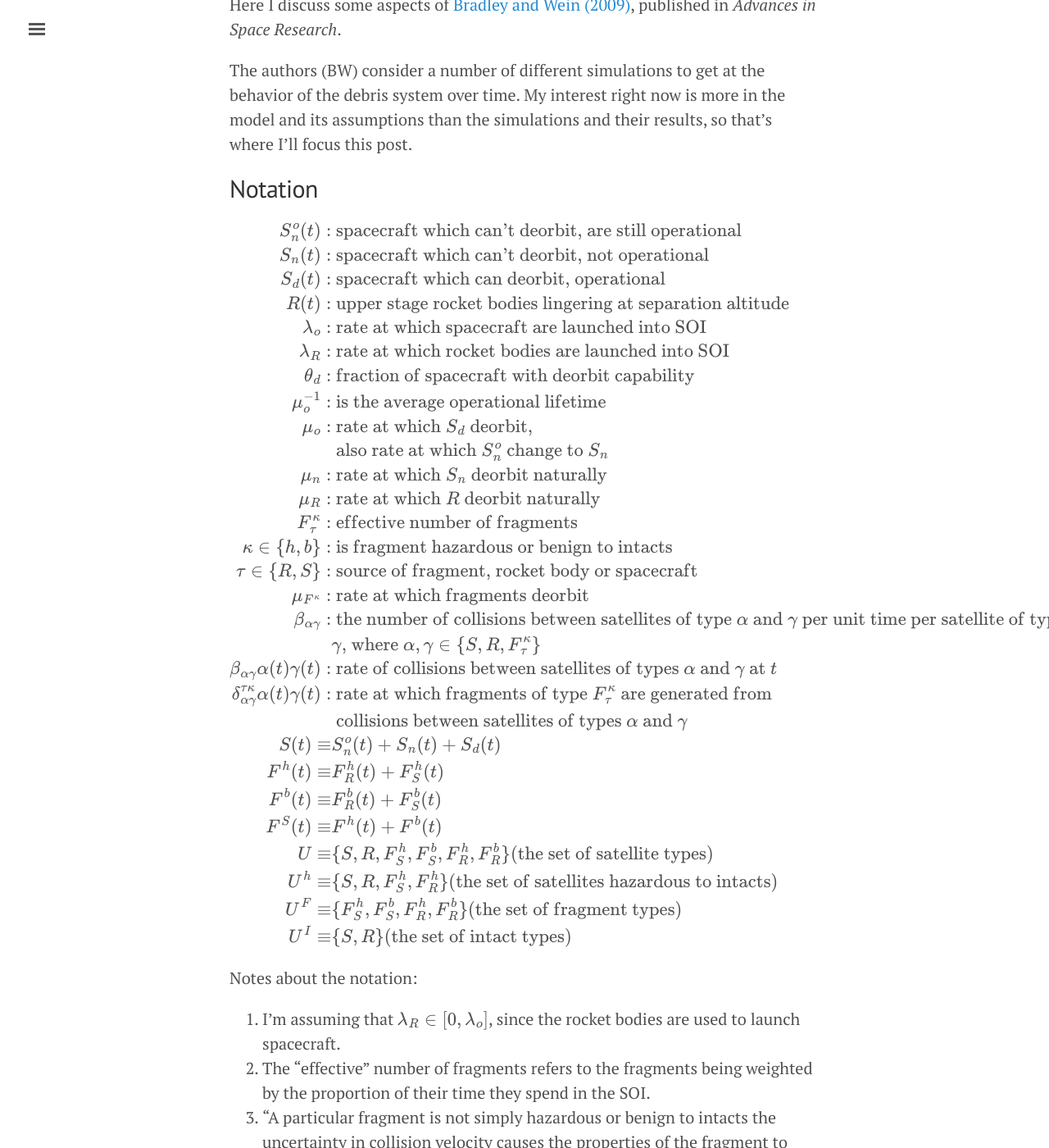
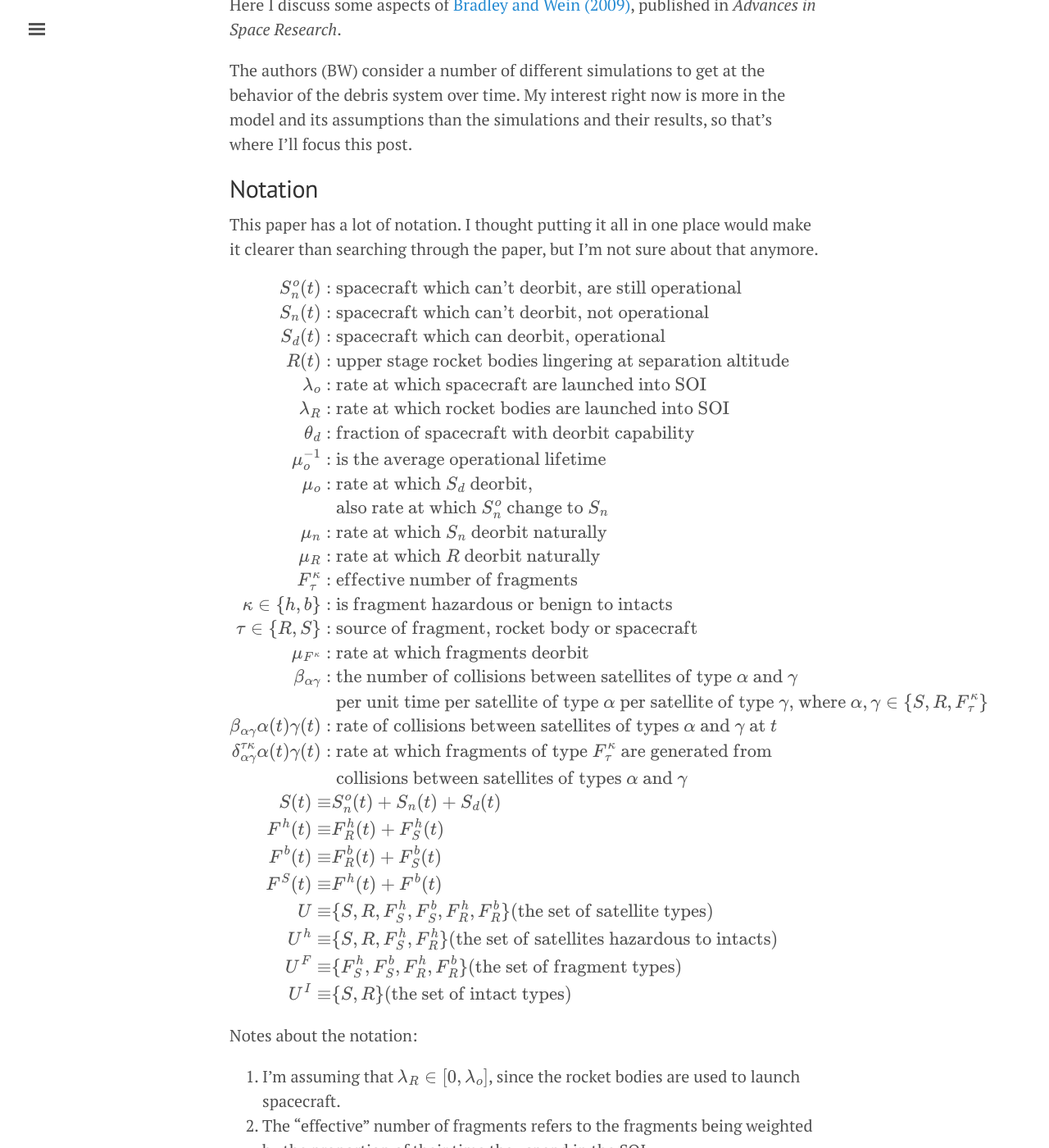
Before and after one commit to akhilrao/akhilrao.github.io, a Jekyll site: the page built from _posts/2016-07-29-paper-review-bradley-wein-space debris.md, in a window 1280 px wide and 1400 px high, scrolled down 291 px. Shown: the whole window at 82% size. Built offline with Jekyll 4.4.1, drawn with Linux system fonts in a browser that asks for light colours; formulas are drawn with MathJax 3; some of the changed text lies outside the part shown.

Commit message:
fixed jekyll...?

```diff
--- a/_posts/2016-07-29-paper-review-bradley-wein-space debris.md
+++ b/_posts/2016-07-29-paper-review-bradley-wein-space debris.md
@@ -16,6 +16,8 @@ The authors (BW) consider a number of different simulations to get at the behavi
 
 ## Notation
 
+This paper has a lot of notation. I thought putting it all in one place would make it clearer than searching through the paper, but I'm not sure about that anymore.
+
 $$\begin{align}
 S_n^o(t):& \text{ spacecraft which can't deorbit, are still operational}  \cr
 S_n(t):& \text{ spacecraft which can't deorbit, not operational}  \cr
@@ -33,8 +35,8 @@ F^{\kappa}_{\tau}:& \text{ effective number of fragments} \cr
 \kappa \in \{ h, b \}:& \text{ is fragment hazardous or benign to intacts} \cr
 \tau \in \{ R, S \}:& \text{ source of fragment, rocket body or spacecraft } \cr
 \mu_{F^{\kappa}}:& \text{ rate at which fragments deorbit} \cr
-\beta_{\alpha \gamma}:& \text{ the number of collisions between satellites of type } \alpha \text{ and } \gamma \text{ per unit time per satellite of type } \alpha \text{ per satellite of type } \cr
-& \gamma   \text{, where } \alpha, \gamma \in \{ S, R, F^{\kappa}_{\tau} \} \cr
+\beta_{\alpha \gamma}:& \text{ the number of collisions between satellites of type } \alpha \text{ and } \gamma \cr
+&  \text{ per unit time per satellite of type } \alpha \text{ per satellite of type } \gamma   \text{, where } \alpha, \gamma \in \{ S, R, F^{\kappa}_{\tau} \} \cr
 \beta_{\alpha \gamma} \alpha(t) \gamma(t):& \text{ rate of collisions between satellites of types } \alpha \text{ and } \gamma \text{ at } t \cr
 \delta_{\alpha \gamma}^{\tau \kappa}\alpha(t) \gamma(t):& \text{ rate at which fragments of type } F^{\kappa}_{\tau} \text{ are generated from } \cr
 & \text{ collisions between satellites of types } \alpha \text{ and } \gamma \cr
@@ -71,14 +73,14 @@ $$\begin{align}
 for $$\tau \in U^I, \kappa \in \{ h, b \} $$.
 
 For the equilibrium analysis, they define some new parameters in order to simplify system (1)-(5). The new parameters are
+
 $$\begin{align}
 \beta_{II} =& \max \beta_{\alpha \gamma} \cr
 \beta_{IF} =& \max \beta_{\alpha \zeta} \cr
-\mu_I =& \min \{ \{ \text{if } \lambda_R >0, \mu_R; \text{ else } \infty \}, \cr
-&   \{ \text{if } \theta_d <1, \mu_n; \text{ else } \infty \},\mu_o \} \cr
+\mu_I =& \min \{ \{ \text{if } \lambda_R >0, \mu_R; \text{ else } \infty \}, \{ \text{if } \theta_d <1, \mu_n; \text{ else } \infty \},\mu_o \} \cr
 \lambda_I =& \lambda_R + \lambda_o \cr
-\frac{\delta_{II}}{\beta_{II}} =& \frac{\delta_{IF}}{\beta_{IF}} = \max \left { \max \frac{\delta_{\alpha \gamma}^{\tau \kappa}}{2\beta_{\alpha \gamma}} , \max \frac{\delta_{\alpha \zeta}^{\tau \kappa}}{\beta_{\alpha \zeta}} \right } \cr
-\mu_F =& \min_{\alpha \in U^F} \mu_{\alpha}
+\frac{\delta_{II}}{\beta_{II}} = \frac{\delta_{IF}}{\beta_{IF}} =& \max \left \{ \max \frac{\delta_{\alpha \gamma}^{\tau \kappa}}{2\beta_{\alpha \gamma}} ,  \max \frac{\delta_{\alpha \zeta}^{\tau \kappa}}{\beta_{\alpha \zeta}} \right \} \cr
+\mu_F =& \min_{\alpha \in U^F} \mu_{\alpha} \cr
 \end{align}$$
 
 for $$\alpha, \gamma \in U^I$$, $$ \zeta, \eta \in U^F $$, $$\tau \in \{ R, S \} $$, $$\kappa \in \{ h,b \} $$.
@@ -96,8 +98,8 @@ As I'm understanding it, the simplified system involves using the highest rates
 One of the features of this paper I found really interesting was the system quality metric BW used, the "maximum (over all time) lifetime risk to an operational spacecraft". They describe this as a sustainability metric as opposed to an efficiency metric. The metric is defined as
 
 $$\begin{align}
-\max_{t \geq 0} r^0(t)& \cr
- r^0 &= 1 - \left ( 1 - \sum_{\alpha \in U^h} \beta_{S \alpha} \alpha(t) \right )^{\mu_o^{-1}}
+& \max_{t \geq 0} r^0(t) \cr
+& r^0 = 1 - \left ( 1 - \sum_{\alpha \in U^h} \beta_{S \alpha} \alpha(t) \right )^{\mu_o^{-1}}
 \end{align}$$
 
 This metric measures the system's hazard as the probability that a spacecraft launched at time $$t$$ will be destroyed, while it is still operational, by an intact-intact or intact-fragment catastrophic collision.
@@ -108,7 +110,7 @@ Let $$C_d$$ be the cost to deorbit, $$C_S$$ be the cost of a destroyed operation
 
 $$ \min_{\theta_a} \theta_a C_d + r^o_{\max}(s \theta_a) C_S $$
 
-Using values from the literature, BW solve this problem and find that $$ \theta_a* = 1$$. They find that $$\theta_a* < 1$$ requires $$C_d =$$ $30 million, which is many times larger than the actual values and costs they find in the literature. Similarly, they find that 100% compliance with rocket body deorbiting is socially optimal.
+Using values from the literature, BW solve this problem and find that $$ \theta_a^* = 1$$. They find that $$\theta_a^* < 1$$ requires $$C_d =$$ $30 million, which is many times larger than the actual values and costs they find in the literature. Similarly, they find that 100% compliance with rocket body deorbiting is socially optimal.
 
 ### Assessing damage due to space activities
 
@@ -153,4 +155,4 @@ I think the main drawback of this paper from an economic standpoint is its treat
 
 BW's result from analyzing the social optimality of deorbit compliance (that full compliance is socially optimal) makes sense to me. However, I don't know if full compliance is also optimal for individual profit-maximizing firms. My priors are that individual firms would find $$\theta_a <1$$ optimal for smaller values of the cost parameters and higher values of the risk parameter than the Space Board would. I don't have priors on how high the relevant [price of anarchy](https://en.wikipedia.org/wiki/Price_of_anarchy) (in terms of lifetime sustainable risk) would be, but I do think it would be strictly greater than 1.
 
-Endogenizing the launch rates, launch vehicle choices, and deorbit compliance is where I am focusing my model. While my current debris model is much simpler than this one (simple enough to be manageable in pencil and paper), I think I should work on marrying my model of launch decision-making to this model of orbital debris evolution. In terms of this model, I think this would mean that $$\lambda_o$$, $$\lambda_R$$, and $$\theta_d$$ would be $$\lambda_o*(t;U^I, U^F)$$, $$\lambda_R*(t;U^I, U^F)$$, and $$\theta_d*(t;U^I, U^F)$$ - best-response functions which change over time in response to the state of the fragment and intact stocks.
+Endogenizing the launch rates, launch vehicle choices, and deorbit compliance is where I am focusing my model. While my current debris model is much simpler than this one (simple enough to be manageable in pencil and paper), I think I should work on marrying my model of launch decision-making to this model of orbital debris evolution. In terms of this model, I think this would mean that $$\lambda_o$$, $$\lambda_R$$, and $$\theta_d$$ would be $$\lambda_o^*(t;U^I, U^F)$$, $$\lambda_R^*(t;U^I, U^F)$$, and $$\theta_d^*(t;U^I, U^F)$$ - best-response functions which change over time in response to the state of the fragment and intact stocks.
```
Also changed, not shown: 1 other file.
